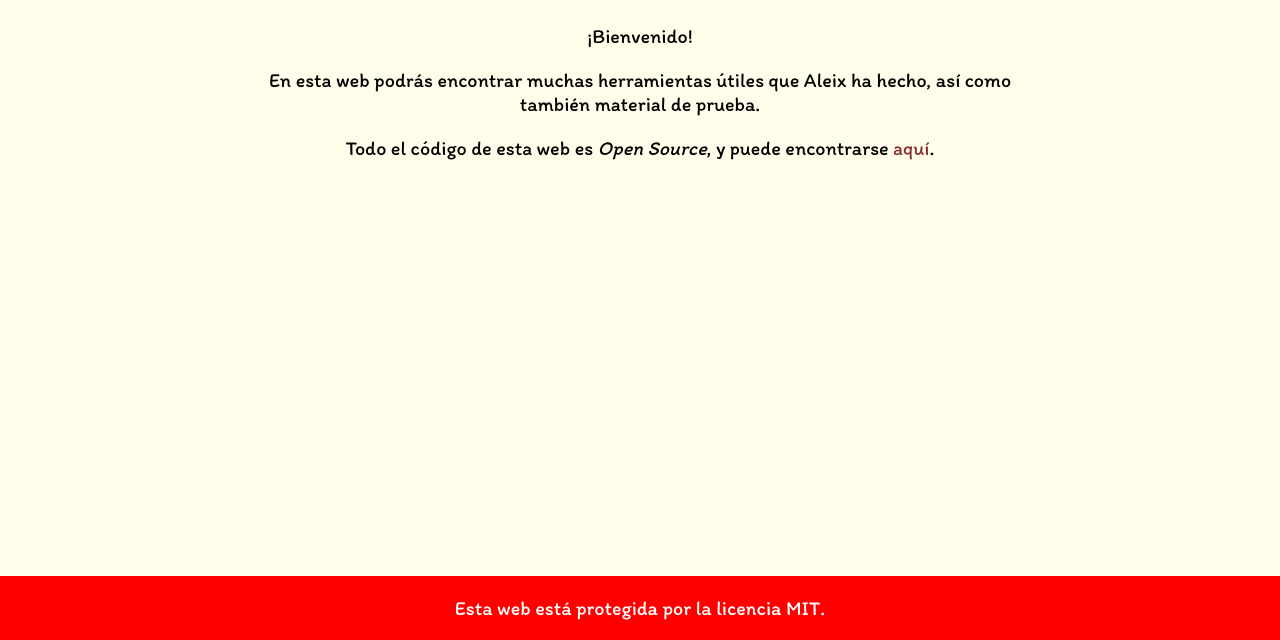
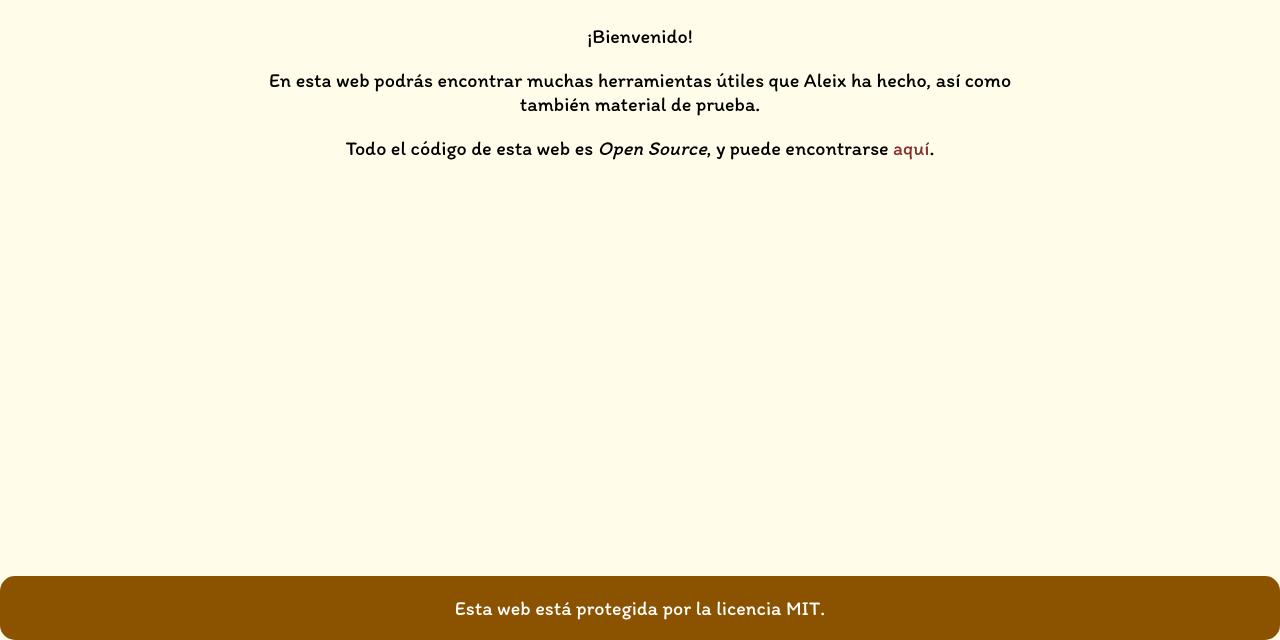
Before and after one commit to Tupiet/Aleix-Website, a plain HTML site: page index.html in a window 1280 px wide. Shown: the part 160-800 px from the top of the page. Drawn offline with Linux system fonts and the light colour scheme.

Commit message:
Update index.css

```diff
--- a/index.css
+++ b/index.css
@@ -53,9 +53,10 @@ body {
   left: 0;
   bottom: 0;
   width: 100%;
-  background-color: red;
+  background-color: rgb(139, 83, 0);
   color: white;
   text-align: center;
+  border-radius: 15px;
 }
 
 /* Menú */
```
